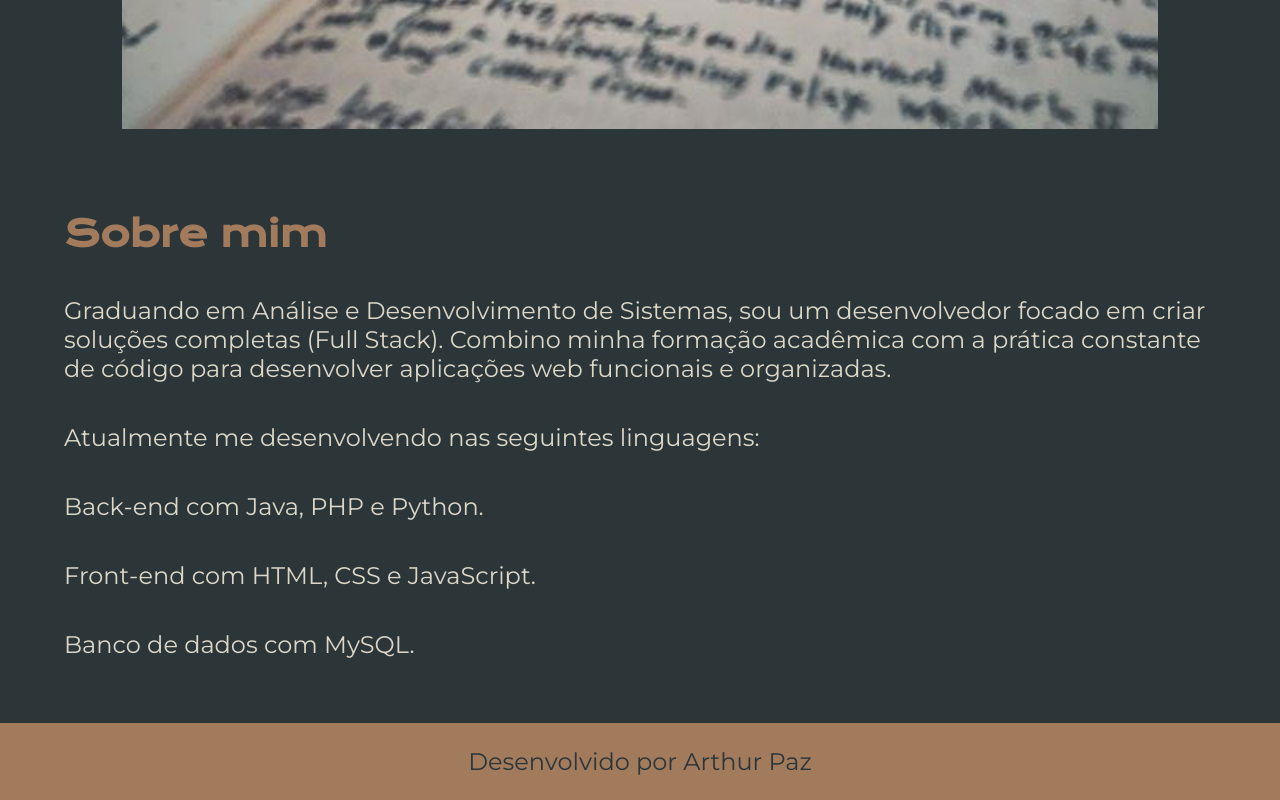
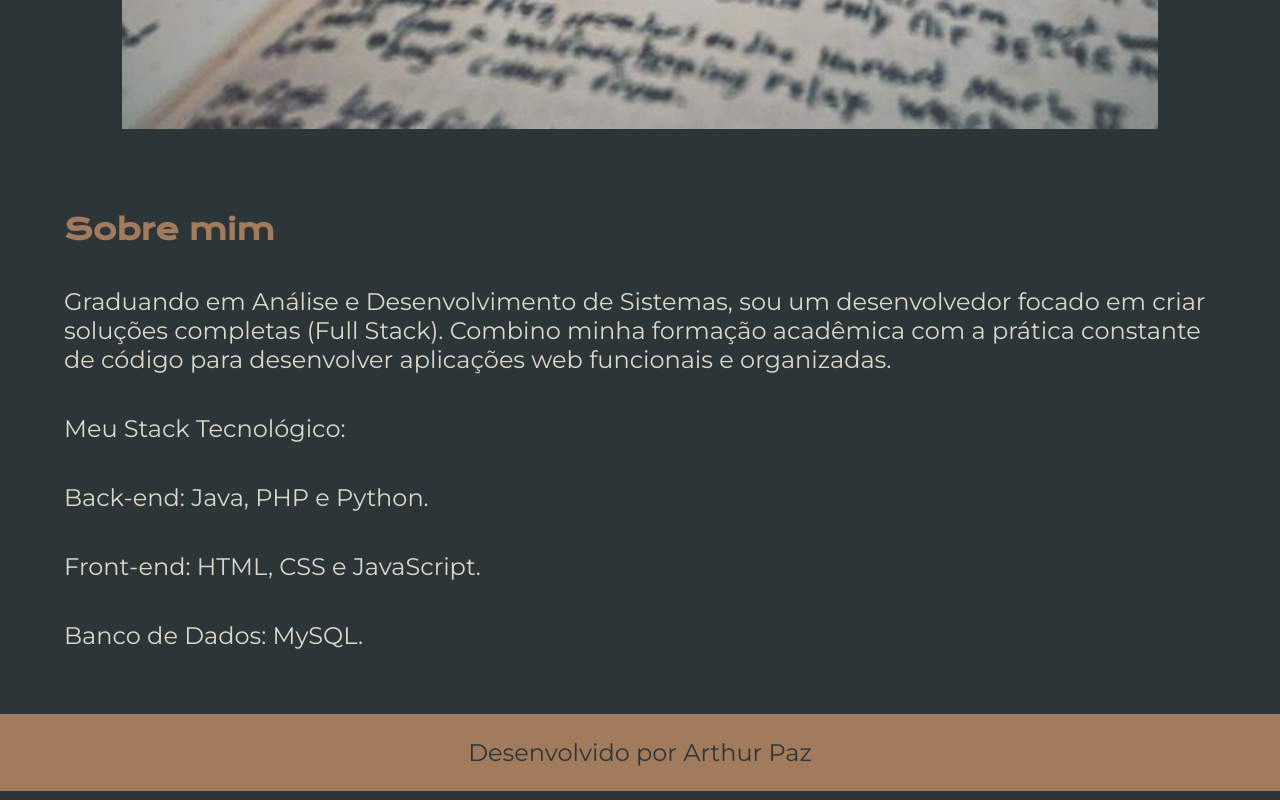
Before and after one commit to arthurpaz12/portfolio, a plain HTML site: page about.html in a window 1280 px wide. Shown: the part 1474-2274 px from the top of the page. Drawn offline with nearby package versions, Linux system fonts and the light colour scheme.

Commit message:
feat(ui): atualizar estilo visual da página home

```diff
--- a/about.html
+++ b/about.html
@@ -29,10 +29,10 @@
                 <h1 class="apresentacao__conteudo__titulo"><strong class="titulo-destaque">Sobre mim</strong></h1>
                 <p class="apresentacao__conteudo__texto">Graduando em Análise e Desenvolvimento de Sistemas, sou um desenvolvedor focado em criar soluções completas (Full Stack). Combino minha formação acadêmica com a prática constante de código para desenvolver aplicações web funcionais e organizadas.</p>
 
-                <p class="apresentacao__conteudo__texto">Atualmente me desenvolvendo nas seguintes linguagens:</p>
-                <p class="apresentacao__conteudo__texto">Back-end com Java, PHP e Python.</p>
-                <p class="apresentacao__conteudo__texto">Front-end com HTML, CSS e JavaScript.</p>
-                <p class="apresentacao__conteudo__texto">Banco de dados com MySQL.</p>
+                <p class="apresentacao__conteudo__texto">Meu Stack Tecnológico:</p>
+                <p class="apresentacao__conteudo__texto">Back-end: Java, PHP e Python.</p>
+                <p class="apresentacao__conteudo__texto">Front-end: HTML, CSS e JavaScript.</p>
+                <p class="apresentacao__conteudo__texto">Banco de Dados: MySQL.</p>
             </section>
             <img class="apresentacao__imagem" src="./assets/programacao.jpg" alt="Computador com codigos'">
         </main>
--- a/styles/style.css
+++ b/styles/style.css
@@ -117,7 +117,7 @@ main.apresentacao {
 
 .apresentacao__conteudo__titulo {
     color: var(--cor-secundaria);
-    font-size: 2.25rem;
+    font-size: 1.8rem;
     font-family: var(--fonte-primaria);
 }
 
```
